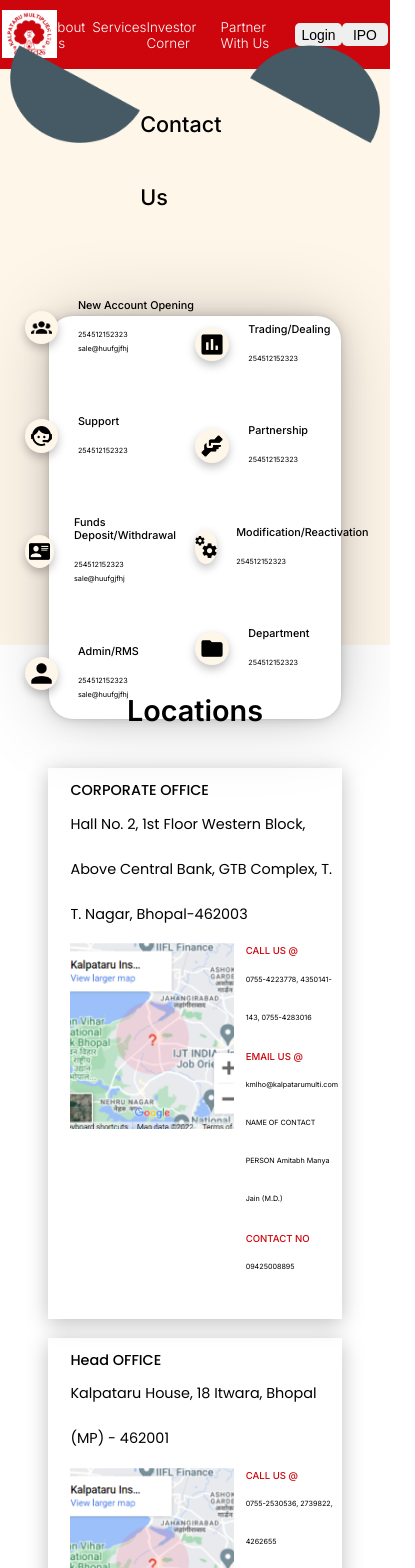
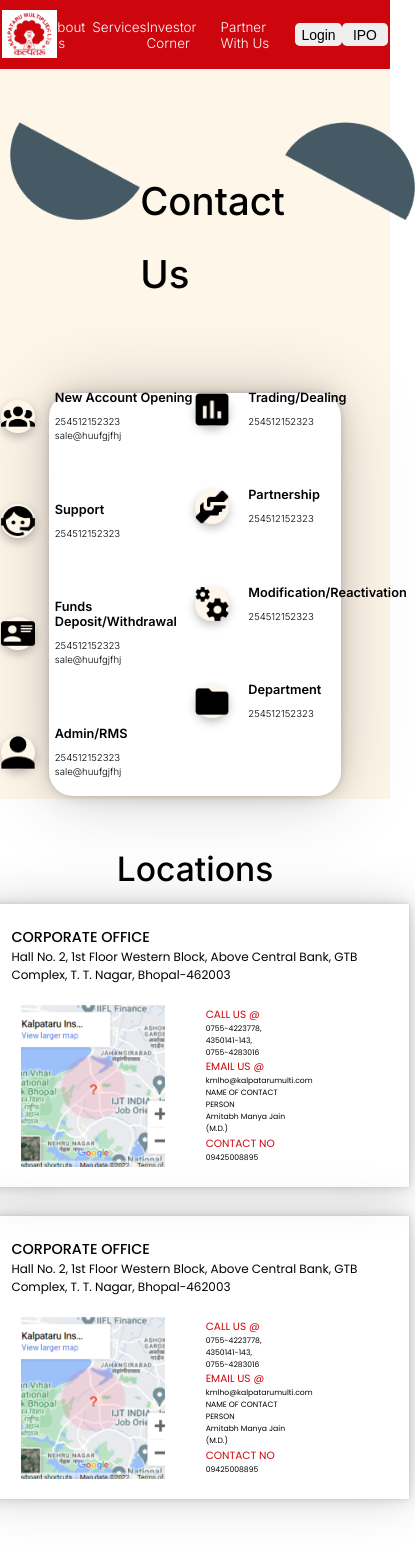
Before and after one commit to abhishek-goswamii/tj-klp, a React (Create React App) app: page /contactus in a window 390 px wide. Shown: the top 1568 px of the page, 415 px wide, since content can reach past the window. Built offline with nearby package versions, Linux system fonts and the light colour scheme; a web font is replaced by a local one.

Commit message:
responsiveness3

```diff
--- a/src/components/blog/blog.jsx
+++ b/src/components/blog/blog.jsx
@@ -19,6 +19,7 @@
                     <h3>To absolve you from this problem Kalpataru offers you Internet Share Trading through which you can trade and transact on your P.C.
                         (Personal Computer) from anywhere like Office, Car Bus, Train, Plane or even from your living room. Not only this you can also trade in share
                         Commodity Derivative, Currency Derivative. You can avail so many services and conveniences offered by Kalpataru.</h3>
+                        <br/>
                         <br/>
                     <p>Perfect transparency in accounting personalized services, intelligent suggestions, satisfying solution, D.P. accounts holding, and Portfolio Investment advice just by one “Click”.</p>
                 </div>
--- a/src/components/contactUs/contactUs.css
+++ b/src/components/contactUs/contactUs.css
@@ -16,51 +16,55 @@
   justify-content: space-between;
 }
 
-.header-block > h1 {
-  font-size: 4.5rem;
+.header-block>h1 {
+  font-size: 8rem;
   font-weight: 500;
   line-height: 73px;
   margin-top: 93px;
   margin-bottom: 82px;
 }
 
-.header-block > img {
+.header-block>img {
   width: 130.47px;
   height: 97.82px;
   margin-top: 50px;
 }
-.contact-us-card{
+
+.contact-us-card {
   display: flex;
   justify-content: center;
   align-items: center;
   height: 70rem;
   width: 70%;
   box-shadow:
-  0px 0px 2.7px rgba(0, 0, 0, 0.053),
-  0px 0px 6.9px rgba(0, 0, 0, 0.075),
-  0px 0px 14.2px rgba(0, 0, 0, 0.095),
-  0px 0px 29.2px rgba(0, 0, 0, 0.117),
-  0px 0px 80px rgba(0, 0, 0, 0.17);
+    0px 0px 2.7px rgba(0, 0, 0, 0.053),
+    0px 0px 6.9px rgba(0, 0, 0, 0.075),
+    0px 0px 14.2px rgba(0, 0, 0, 0.095),
+    0px 0px 29.2px rgba(0, 0, 0, 0.117),
+    0px 0px 80px rgba(0, 0, 0, 0.17);
   background-color: white;
   border-radius: 5rem;
 }
-.contact-us-card_child{
+
+.contact-us-card_child {
   display: flex;
 
 }
-.contact-us-card_child_1{
+
+.contact-us-card_child_1 {
   height: 100%;
   width: 50%;
   display: flex;
-  margin-top: 5rem;
   flex-direction: column;
   justify-content: space-around;
 }
-.contact-us-card_child_2{
+
+.contact-us-card_child_2 {
   height: 100%;
   margin-top: 10rem;
   width: 50%;
 }
+
 .small-card {
   width: 100%;
   height: 30%;
@@ -84,17 +88,17 @@
   margin-right: 4.1rem;
 }
 
-.image-container > img {
+.image-container>img {
   width: 4.5rem;
 }
 
-.small-card-div > h2 {
+.small-card-div>h2 {
   font-size: 2.25rem;
   font-weight: 500;
   margin-bottom: 16px;
 }
 
-.small-card-div > div > h4 {
+.small-card-div>div>h4 {
   display: flex;
   justify-content: space-between;
   font-weight: 400;
@@ -102,91 +106,146 @@
   line-height: 3rem;
 }
 
-.location-section {
+.location {
+  font-family: 'Poppins', sans-serif;
+  width: 100vw;
+  margin-top: 7rem;
+  height: 100rem;
+}
+
+.location-heading {
+  width: 100;
+  display: flex;
+  align-items: center;
+  justify-content: center;
+  height: 7rem;
+}
+
+.location-heading>h1 {
+  font-size: 7rem;
+  position: relative;
+  top: 6rem;
+  font-family: 'Inter', sans-serif;
+  font-weight: 500;
+}
+
+.location-main-div {
+  height: 100%;
+  width: 100%;
+}
+
+.location-main-div-child {
+  width: 85%;
+  height: 80%;
+  margin-left: auto;
+  margin-right: auto;
+  display: flex;
+  align-items: center;
+  justify-content: space-between;
+}
+
+.location-card {
+
+  padding: 2rem;
+  height: 55rem;
+  width: 55rem;
+  box-shadow:
+    0px 0px 1.8px rgba(0, 0, 0, 0.043),
+    0px 0px 4.5px rgba(0, 0, 0, 0.062),
+    0px 0px 9.2px rgba(0, 0, 0, 0.078),
+    0px 0px 19px rgba(0, 0, 0, 0.097),
+    0px 0px 52px rgba(0, 0, 0, 0.14);
   display: flex;
   flex-direction: column;
   justify-content: center;
-  align-items: center;
-  font-size: 62.5%;
-  font-family: "Inter";
 }
 
-.location-card-section {
-  display: flex;
-  justify-content: space-around;
-  width: 90vw;
-  flex-wrap: wrap;
-  margin-bottom: 18.4rem;
+.location-card-top {
+  height: 30%;
+  width: 100%;
 }
 
-.location-section > h1 {
-  font-size: 6rem;
-  font-weight: 600;
-  margin-top: 10rem;
-  margin-bottom: 8.4rem;
+.location-card-bottom-img {
+  display: flex;
+  justify-content: center;
+  align-items: center;
+  width: 50%;
 }
 
-.location-card {
-  flex: 50%;
-  box-shadow: 0px 4px 20px rgba(0, 0, 0, 0.25);
-  display: flex;
-  max-width: 55.5rem;
-  flex-direction: column;
-  padding-left: 4.6rem;
-  padding-top: 2.4rem;
-  padding-bottom: 4.5rem;
-  padding-right: 1rem;
-  margin-bottom: 4rem;
+.location-card-bottom-img>img {
+  width: 25rem;
 }
 
-.location-card-heading {
-  margin-bottom: 1.2rem;
+.location-card-bottom {
+  display: flex;
+  height: 60%;
 }
 
-.location-card-heading > h2 {
-  font-family: "Poppins";
-  font-style: normal;
+.location-card-bottom-right {
+  display: flex;
+  flex-direction: column;
+  align-items: center;
+  justify-content: space-around;
+}
+
+.location-card-bottom-right-box {
+  width: 80%;
+}
+
+.location-card-top>h2 {
+  padding-left: 5%;
   font-weight: 500;
   font-size: 3rem;
-  line-height: 4.5rem;
 }
 
-.location-card-heading > h3 {
-  font-family: "Poppins";
-  font-style: normal;
+.location-card-top>p {
+  padding-left: 5%;
   font-weight: 400;
-  font-size: 3rem;
-  line-height: 45px;
+  font-size: 2.5rem;
 }
 
-.location-card-bottom-sec {
-  display: flex;
+.location-card-bottom-right-box>h4 {
+  color: #CD060D;
+  font-size: 1.8rem;
+  font-weight: 400;
 }
 
-.location-card-bottom-sec > img {
-  max-width: 34.1rem;
-  max-height: 38.8rem;
+.location-card-bottom-right-box>p {
+  font-size: 1.5rem;
+  font-weight: 400;
 }
 
-.location-card-bottom-sec > div {
-  line-height: 3.8rem;
-  margin-left: 2.4rem;
+.contact-us-card_child_2 {
+  height: 83.5rem;
+  display: flex;
+  flex-direction: column;
+  justify-content: space-around;
+  margin-top: 0rem;
+  width: 50%;
 }
 
-.location-card-bottom-sec > div > div {
-  margin-bottom: 2.4rem;
+.contact-us-card_child {
+  display: flex;
+  margin-top: 8rem;
+}
+.contact-us-card_child_2 {
+  height: 74.5rem;
+  display: flex;
+  flex-direction: column;
+  justify-content: space-around;
+  margin-top: 0rem;
+  width: 50%;
 }
 
-.location-card-bottom-sec > div > div > h3 {
-  font-weight: 500;
-  color: #cd060d;
-  font-size: 2rem;
-}
-.location-card-bottom-sec > div > div > h4 {
-  font-weight: 400;
-  font-size: 1.5rem;
-  line-height: 38px;
-}
+
+
+
+
+
+
+
+
+
 
 @media (min-width: 340px) and (max-width: 1000px) {
   .location-card-section {
@@ -196,14 +255,74 @@
   }
 }
 
-@media only screen and (min-device-width : 770px) and (max-device-width : 1220px) {
+@media only screen and (min-device-width : 770px) and (max-device-width : 1400px) {
 
   .contact-us-card {
     height: 84rem;
     width: 75%;
   }
 
+  .image-container>img {
+    width: 7rem;
+  }
 
+  .small-card-div>h2 {
+    font-size: 2.65rem;
+    font-weight: 600;
+    margin-bottom: 10px;
+  }
+
+  .small-card-div>div>h4 {
+    display: flex;
+    justify-content: space-between;
+    font-weight: 300;
+    font-size: 2rem;
+    line-height: 3rem;
+  }
+
+  .contact-us-block {
+    height: 152rem;
+  }
+
+  .header-block>h1 {
+    font-size: 8rem;
+    font-weight: 500;
+    line-height: 73px;
+    margin-top: 93px;
+    margin-bottom: 82px;
+  }
+
+  .location {
+    font-family: 'Poppins', sans-serif;
+    width: 100vw;
+    margin-top: 15rem;
+    height: 155rem;
+  }
+
+  .location-main-div-child {
+    flex-direction: column;
+  }
+
+  .location-heading>h1 {
+    top: -4rem;
+  }
+
+  .location-card {
+    width: 85rem;
+  }
+
+  .location-card-bottom-img>img {
+    width: 30rem;
+  }
+
+  .location-card-bottom-right-box>h4 {
+    font-size: 2.2rem;
+  }
+
+  .location-card-bottom-right-box>p {
+    font-size: 1.6rem;
+    font-weight: 400;
+  }
 
 
 }
@@ -213,29 +332,94 @@
   .contact-us-block {
     height: 147rem;
   }
+
   .contact-us-card {
     height: 90rem;
     width: 90%;
   }
-  .header-block > h1 {
-    font-size: 10rem;
+
+  .header-block>h1 {
+    font-size: 8rem;
   }
+
   .contact-us-card_child {
     display: flex;
     width: 85%;
   }
-  .image-container > img {
+
+  .image-container>img {
     width: 7.6rem;
   }
-  .small-card-div > h2 {
+
+  .small-card-div>h2 {
     font-size: 3.45rem;
   }
-  .small-card-div > div > h4 {
+
+  .small-card-div>div>h4 {
     font-weight: 300;
     font-size: 2.3rem;
     line-height: 3rem;
   }
 
+  .location-main-div-child {
+    flex-direction: column;
+  }
+
+  .location {
+    font-family: 'Poppins', sans-serif;
+    width: 100vw;
+    margin-top: 15rem;
+    height: 195rem;
+  }
+
+  .location-heading>h1 {
+    top: -4rem;
+  }
+
+  .location-card {
+    width: 100rem;
+  }
+
+  .location-card {
+    height: 72rem;
+  }
 
 
+
+  .location-card-bottom-img>img {
+    width: 35rem;
+  }
+
+  .location-card-bottom-right-box>h4 {
+    font-size: 2.2rem;
+  }
+
+  .location-card-bottom-right-box>p {
+    font-size: 1.6rem;
+    font-weight: 400;
+  }
+
+  .location-card-top>h2 {
+    font-size: 5.2rem;
+  }
+
+  .location-card-top>p {
+    font-size: 3.9rem;
+  }
+
+  .location-card-bottom-right-box>h4 {
+    font-size: 2.7rem;
+  }
+
+  .location-card-bottom-right-box>p {
+    font-size: 2rem;
+    font-weight: 400;
+  }
+
+  .contact-us-card_child {
+    margin-top: 7rem;
+    display: flex;
+    width: 85%;
+  }
+
 }
--- a/src/components/contactUs/contactUs.jsx
+++ b/src/components/contactUs/contactUs.jsx
@@ -88,64 +88,146 @@
       </div>
 
       {/* Location Section */}
-      <div className="location-section">
+
+      <div className="location">
+        <div className="location-heading">
           <h1>Locations</h1>
-        <div className="location-card-section">
+        </div>
+
+        <div className="location-main-div">
+
+          <div className="location-main-div-child">
+
             <div className="location-card">
-            <div className="location-card-heading">
+
+              <div className="location-card-top">
                 <h2>CORPORATE OFFICE</h2>
-              <h3>
-                Hall No. 2, 1st Floor Western Block, Above Central Bank, GTB
-                Complex, T. T. Nagar, Bhopal-462003
-              </h3>
+                <p>
+                  Hall No. 2, 1st Floor Western Block,
+                  Above Central Bank, GTB Complex,
+                  T. T. Nagar, Bhopal-462003</p>
               </div>
-            <div className="location-card-bottom-sec">
-              <img src={mapImg} alt="image_of_map" />
-              <div>
-                <div>
-                  <h3>CALL US &#64;</h3>
-                  <h4>0755-4223778, 4350141-143, 0755-4283016</h4>
+              <div className="location-card-bottom">
+                <div className="location-card-bottom-img">
+                  <img src={mapImg} alt="" />
                 </div>
-                <div>
-                  <h3>EMAIL US &#64;</h3>
+                <div className="location-card-bottom-right">
+                  <div className="location-card-bottom-right-box">
                     <h4>
-                    kmlho@kalpatarumulti.com NAME OF CONTACT PERSON Amitabh
-                    Manya Jain (M.D.)
+                      CALL US @
                     </h4>
+                    <p>
+                      0755-4223778,
+                    </p>
+                    <p>
+                      4350141-143,
+                    </p>
+                    <p>
+                      0755-4283016
+                    </p>
                   </div>
-                <div>
-                  <h3>CONTACT NO</h3>
-                  <h4>09425008895</h4>
+                  <div className="location-card-bottom-right-box">
+
+                    <h4>
+                      EMAIL US @
+                    </h4>
+
+                    <p>
+                      kmlho@kalpatarumulti.com
+                    </p>
+
+                    <p>
+                      NAME OF CONTACT PERSON
+
+                    </p>
+                    <p>
+                      Amitabh Manya Jain (M.D.)
+                    </p>
+
                   </div>
+                  <div className="location-card-bottom-right-box">
+                    <h4>
+                      CONTACT NO
+                    </h4>
+                    <p>
+                      09425008895
+                    </p>
                   </div>
                 </div>
               </div>
 
+            </div>
+
             <div className="location-card">
-            <div className="location-card-heading">
-              <h2>Head OFFICE</h2>
-              <h3>Kalpataru House, 18 Itwara, Bhopal (MP) - 462001</h3>
+
+              <div className="location-card-top">
+                <h2>CORPORATE OFFICE</h2>
+                <p>
+                  Hall No. 2, 1st Floor Western Block,
+                  Above Central Bank, GTB Complex,
+                  T. T. Nagar, Bhopal-462003</p>
               </div>
-            <div className="location-card-bottom-sec">
-              <img src={mapImg} alt="image_of_map" />
-              <div>
-                <div>
-                  <h3>CALL US &#64;</h3>
-                  <h4>0755-2530536, 2739822, 4262655</h4>
+              <div className="location-card-bottom">
+                <div className="location-card-bottom-img">
+                  <img src={mapImg} alt="" />
                 </div>
-                <div>
-                  <h3>EMAIL US &#64;</h3>
-                  <h4>kmlho@kalpatarumulti.com</h4>
+                <div className="location-card-bottom-right">
+                  <div className="location-card-bottom-right-box">
+                    <h4>
+                      CALL US @
+                    </h4>
+                    <p>
+                      0755-4223778,
+                    </p>
+                    <p>
+                      4350141-143,
+                    </p>
+                    <p>
+                      0755-4283016
+                    </p>
                   </div>
-                <div>
-                  <h3>CONTACT NO</h3>
-                  <h4>09425008895</h4>
+                  <div className="location-card-bottom-right-box">
+
+                    <h4>
+                      EMAIL US @
+                    </h4>
+
+                    <p>
+                      kmlho@kalpatarumulti.com
+                    </p>
+
+                    <p>
+                      NAME OF CONTACT PERSON
+
+                    </p>
+                    <p>
+                      Amitabh Manya Jain (M.D.)
+                    </p>
+
+                  </div>
+                  <div className="location-card-bottom-right-box">
+                    <h4>
+                      CONTACT NO
+                    </h4>
+                    <p>
+                      09425008895
+                    </p>
                   </div>
                 </div>
               </div>
+
+            </div>
+
+
+
+
+          </div>
+
+
+
         </div>
       </div>
-      </div>
+
     </>
   );
 };
```
Also changed, not shown: src/components/blog/blog.css (+71 -16 lines), src/components/general insurance/general_insurance.css (+122 -12 lines). Lines whose indentation alone changed are shown as unchanged.
